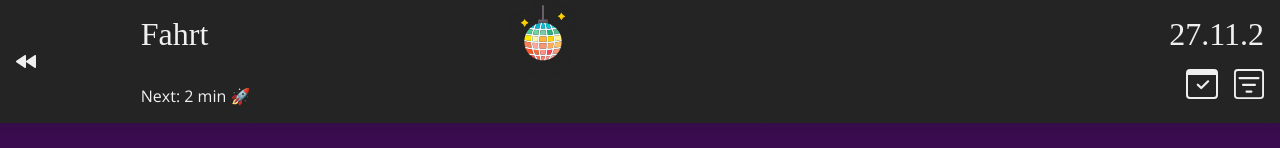
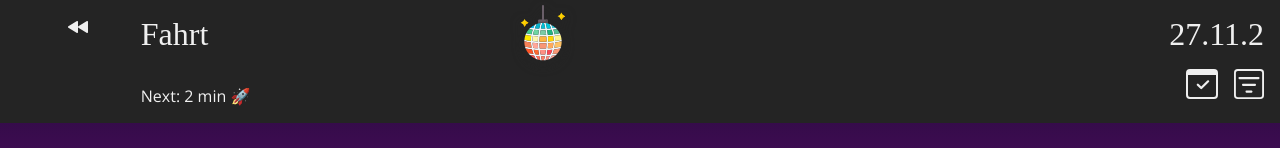
Before and after one commit to DiscoDevs/DispoDisco, a React (Create React App) app in the folder client/: page /rides in a window 1280 px wide. Shown: the top 148 px of the page. Built offline with nearby package versions, Linux system fonts and the light colour scheme; a web font is replaced by a local one.

Commit message:
:sparkles: Add functionality to the back button

```diff
--- a/client/src/components/HeaderMain.js
+++ b/client/src/components/HeaderMain.js
@@ -4,6 +4,7 @@ import MirrorBall from "../assets/mirrorBall.svg";
 import Backward from "../assets/backward.svg";
 import CalendarIcon from "../assets/calendar.svg";
 import FilterIcon from "../assets/filter.svg";
+import { Link } from "react-router-dom";
 
 const HeaderElement = styled.header`
   top: 0;
@@ -75,7 +76,9 @@ const Filter = styled(Back)`
 
 export const HeaderMain = () => (
   <HeaderElement>
-    <Back src={Backward} alt={"backward"} />
+    <Link to="/menu">
+      <Back src={Backward} alt={"backward"} />
+    </Link>
     <Titel>Fahrt</Titel>
     <Date>27.11.2</Date>
     <Logo src={MirrorBall} alt={"Logo"} />
```
